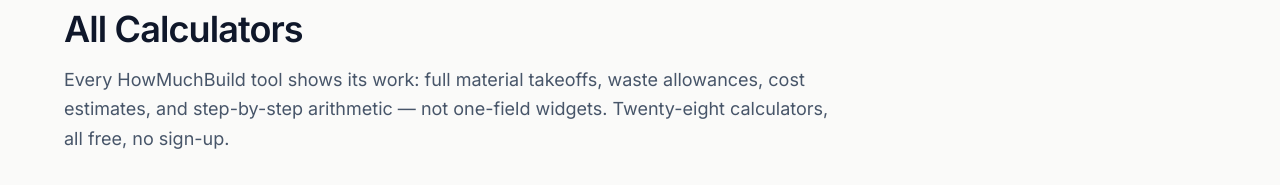
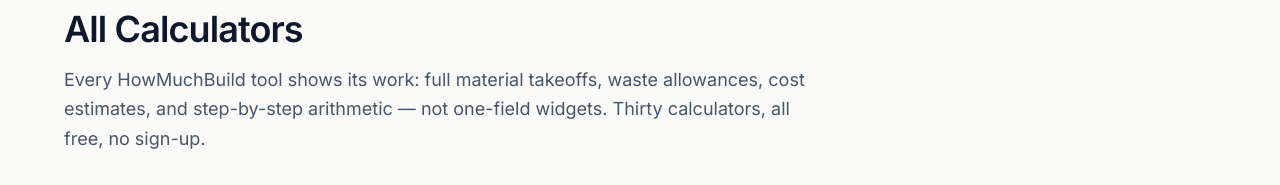
Before and after one commit to basharatali122/howmuchbuild, a Next.js app: page /calculators in a window 1280 px wide. Shown: the part 160-345 px from the top of the page. Built offline with nearby package versions, Linux system fonts and the light colour scheme; no server answers.

Commit message:
Count fix: thirty calculators (was twenty-eight)

```diff
--- a/app/calculators/page.js
+++ b/app/calculators/page.js
@@ -86,7 +86,7 @@ export default function CalculatorsHubPage() {
       <p className="mt-4 max-w-3xl text-lg leading-relaxed text-slate-600">
         Every {SITE_NAME} tool shows its work: full material takeoffs, waste
         allowances, cost estimates, and step-by-step arithmetic — not
-        one-field widgets. Twenty-eight calculators, all free, no sign-up.
+        one-field widgets. Thirty calculators, all free, no sign-up.
       </p>
 
       <div className="mt-8 grid gap-5 sm:grid-cols-2 lg:grid-cols-3">
```
